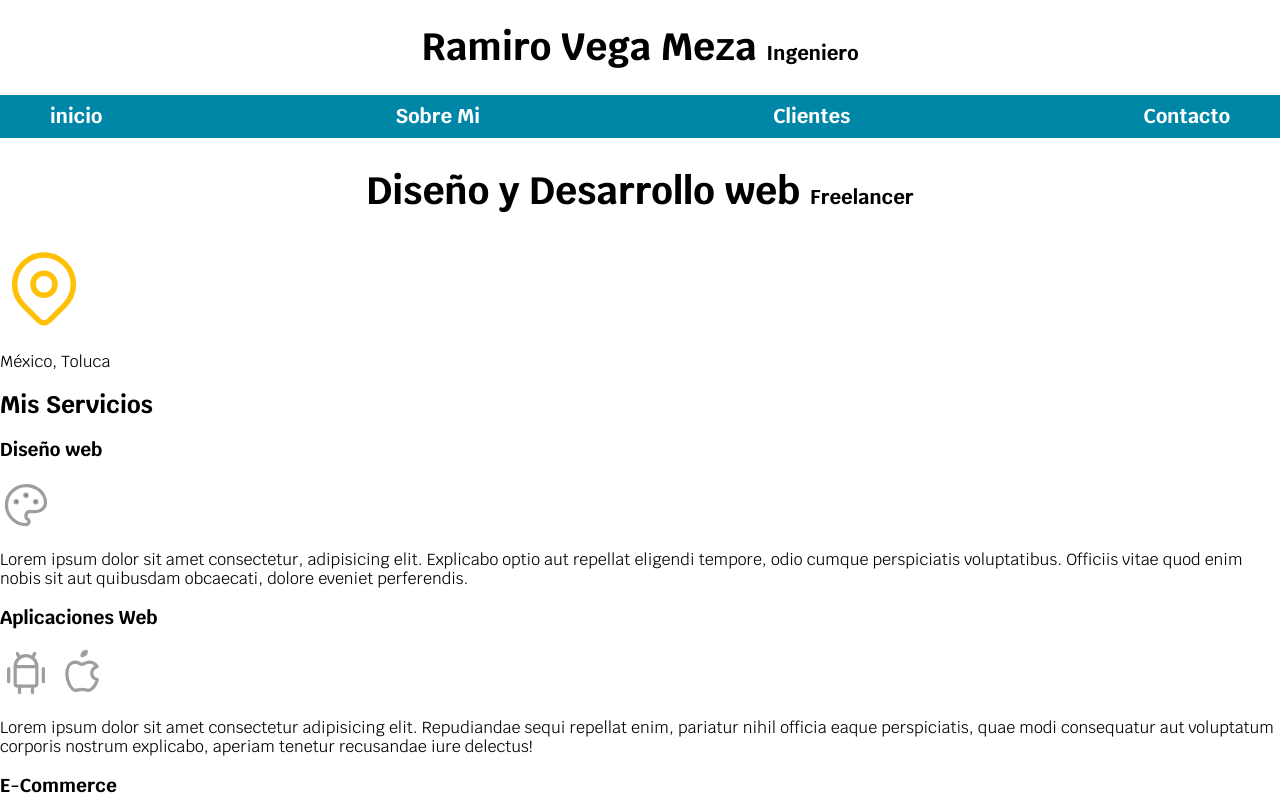
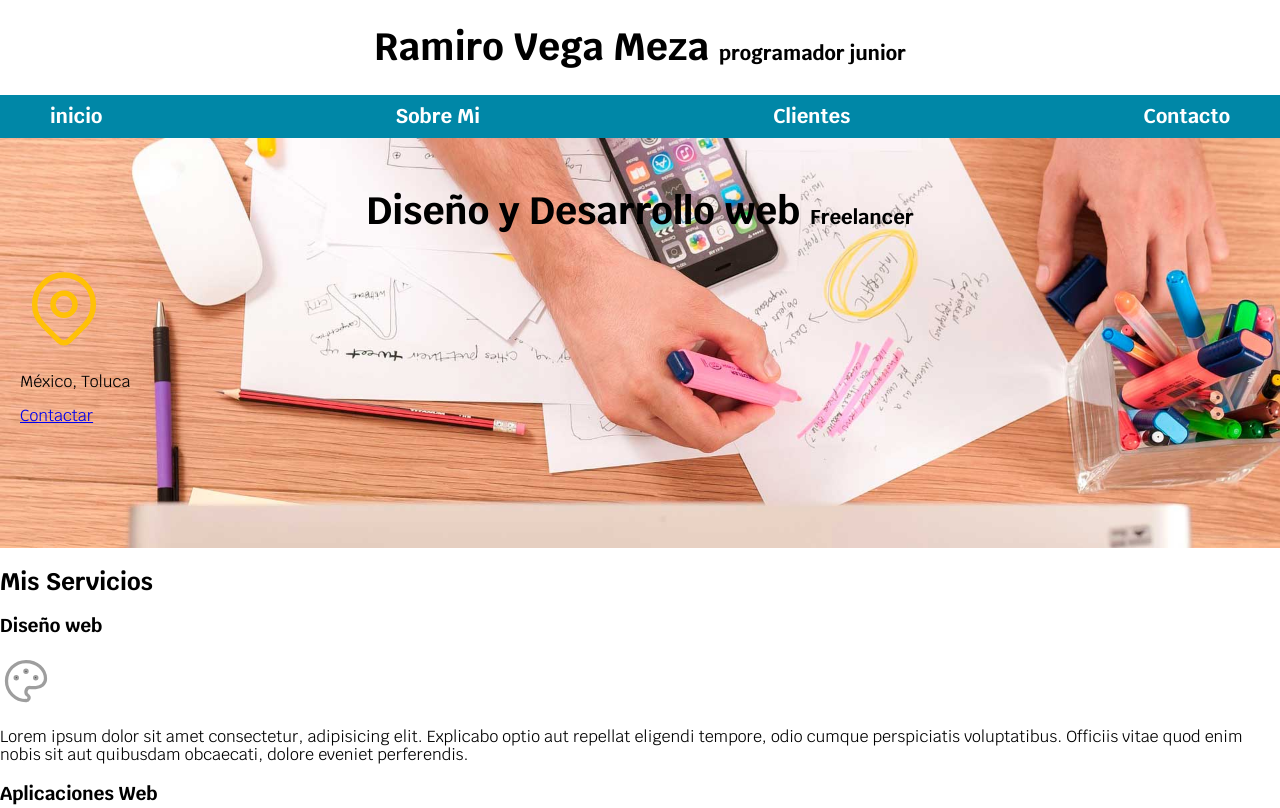
Before and after one commit to RamiroVegaMeza/Freelancer-Web, a plain HTML site: page index.html in a window 1280 px wide. Shown: the top 808 px of the page. Drawn offline with Linux system fonts and the light colour scheme.

Commit message:
box model correccion

```diff
--- a/css/styles.css
+++ b/css/styles.css
@@ -8,7 +8,12 @@
 
 html{
     font-size: 62.5%;
+    box-sizing: border-box;
 }
+
+*, *:before, *:after {
+    box-sizing: inherit;
+  }
 
 body{
     font-size: 1.6rem; /* 1rem =10px*/
@@ -36,14 +41,17 @@ body{
 .navegacion-principal {
     display: flex;
     flex-direction: column;
-    justify-content: space-between;
+
 }
 @media (min-width: 768px){
     .navegacion-principal{
         flex-direction: row;
+        justify-content: space-between;
     }
 }
 .navegacion-principal a {
+    display: block;
+    text-align: center;
     color: var(--blanco);
     text-decoration: none;
     font-size: 2rem;
@@ -55,3 +63,10 @@ body{
     background-color: var(--primario);
     color:var(--oscuro);
 }
+.hero{
+    background-image: url(../img/hero.jpg);
+    background-repeat: no-repeat;
+    background-size: cover;
+    height: 410px;
+    padding: 20px;
+}
--- a/index.html
+++ b/index.html
@@ -14,7 +14,7 @@
 
 <body>
     <header>
-        <h1 class="titulo">Ramiro Vega Meza <span> Ingeniero</span></h1>
+        <h1 class="titulo">Ramiro Vega Meza <span>programador junior</span></h1>
     </header>
     <div class="nav-bg">
     <nav class="navegacion-principal contenedor">
@@ -26,7 +26,8 @@
     </div>
 
 
-    <section>
+    <section class="hero">
+        <div class="contenido-hero">
             <h2 class="titulo">Diseño y Desarrollo web <span>Freelancer</span></h2>
             <p>
                 <svg xmlns="http://www.w3.org/2000/svg" class="icon icon-tabler icon-tabler-map-pin" width="88" height="88" viewBox="0 0 24 24" stroke-width="1.5" stroke="#FFC107" fill="none" stroke-linecap="round" stroke-linejoin="round">
@@ -36,6 +37,8 @@
                   </svg>
             </p>
             <p>México, Toluca</p>
+            <a href="#">Contactar</a>
+        </div>
     </section>
 
     <main>
```
Lines whose indentation alone changed are shown as unchanged.
